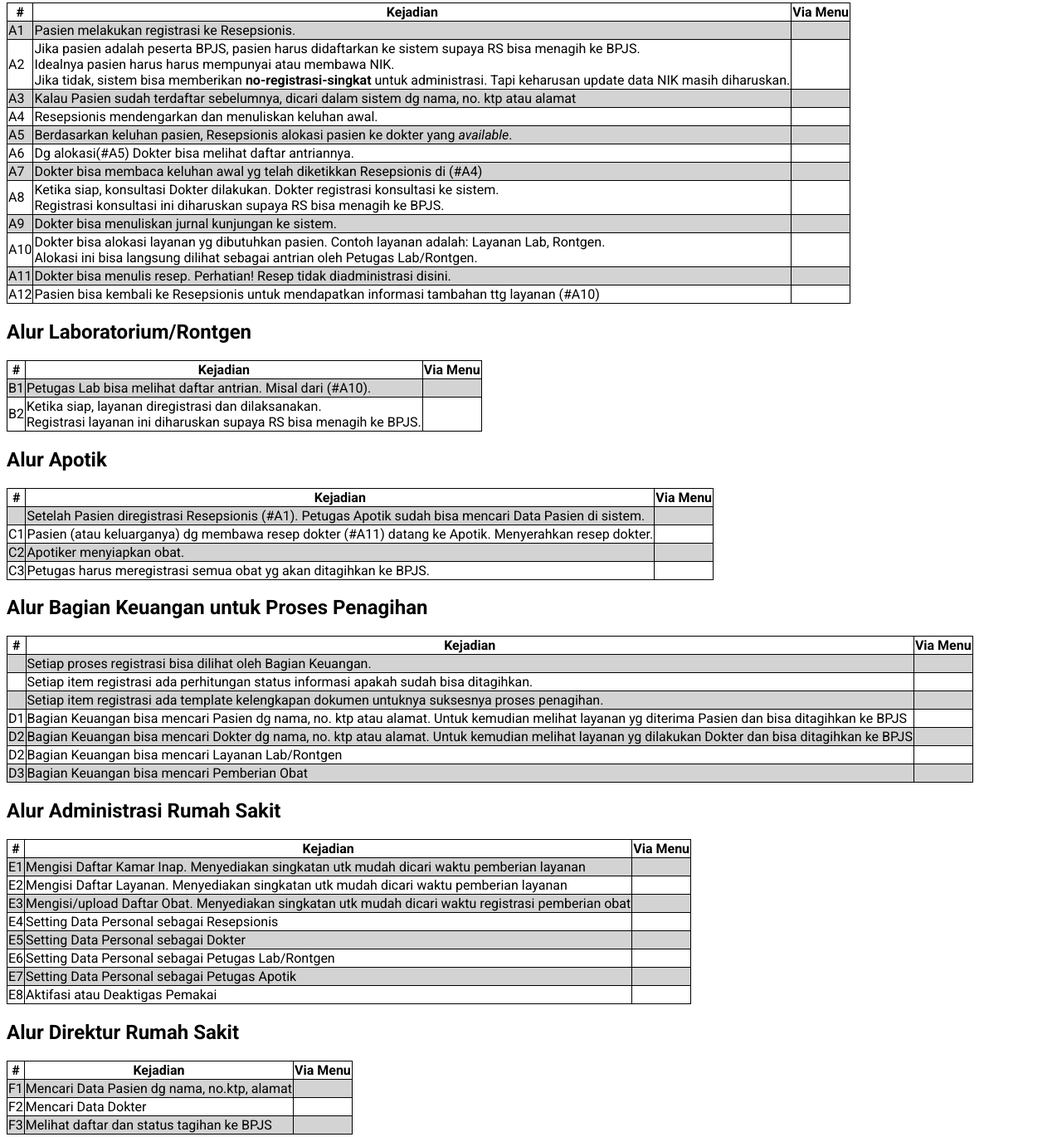
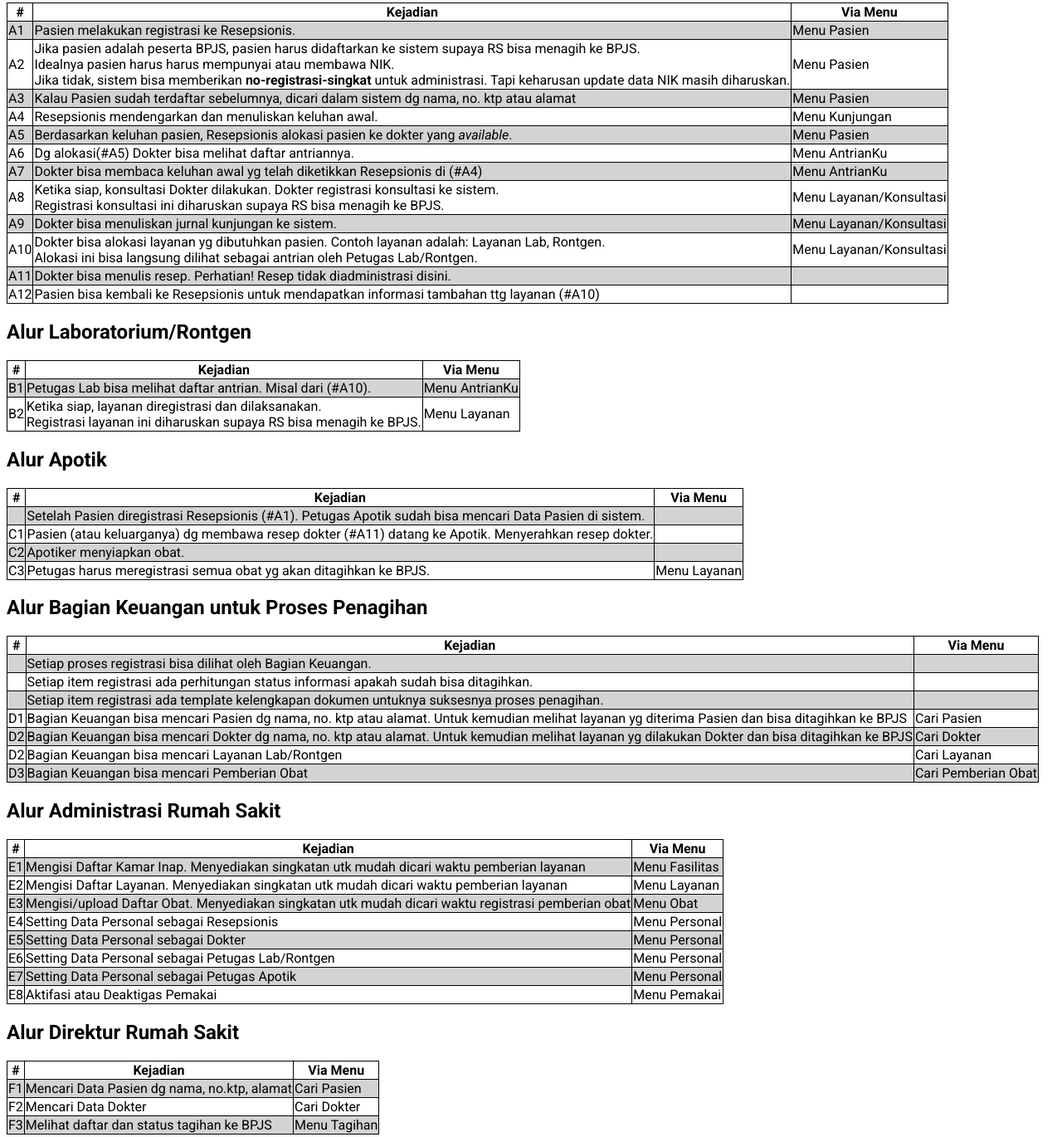
Before and after one commit to Azam-Aminuddin/AGM-HS-DESIGN, a plain HTML site: page alur_01.html in a window 1280 px wide. Shown: the part 360-1730 px from the top of the page at 83% size. Drawn offline with Linux system fonts and the light colour scheme.

Commit message:
Tambah Via Menu

```diff
--- a/alur_01.html
+++ b/alur_01.html
@@ -35,21 +35,21 @@ tr:nth-child(even) {
 <h2>Alur Awal</h2>
 <table>
 <tr><th>#</th><th>Kejadian</th><th>Via Menu</th></tr>
-<tr><td>A1</td><td>Pasien melakukan registrasi ke Resepsionis.</td><td>&nbsp;</td></tr>
+<tr><td>A1</td><td>Pasien melakukan registrasi ke Resepsionis.</td><td>Menu Pasien</td></tr>
 <tr><td>A2</td><td>Jika pasien adalah peserta BPJS, pasien harus didaftarkan ke sistem supaya RS bisa menagih ke BPJS.<br/>
 Idealnya pasien harus harus mempunyai atau membawa NIK.<br/>
 Jika tidak, sistem bisa memberikan <b>no-registrasi-singkat</b> untuk administrasi. Tapi keharusan update data NIK masih diharuskan.
-</td><td>&nbsp;</td></tr>
-<tr><td>A3</td><td>Kalau Pasien sudah terdaftar sebelumnya, dicari dalam sistem dg nama, no. ktp atau alamat</td><td>&nbsp;</td></tr>
-<tr><td>A4</td><td>Resepsionis mendengarkan dan menuliskan keluhan awal.</td><td>&nbsp;</td></tr>
-<tr><td>A5</td><td>Berdasarkan keluhan pasien, Resepsionis alokasi pasien ke dokter yang <i>available</i>.</td><td>&nbsp;</td></tr>
-<tr><td>A6</td><td>Dg alokasi(#A5) Dokter bisa melihat daftar antriannya.</td><td>&nbsp;</td></tr>
-<tr><td>A7</td><td>Dokter bisa membaca keluhan awal yg telah diketikkan Resepsionis di (#A4)</td><td>&nbsp;</td></tr>
+</td><td>Menu Pasien</td></tr>
+<tr><td>A3</td><td>Kalau Pasien sudah terdaftar sebelumnya, dicari dalam sistem dg nama, no. ktp atau alamat</td><td>Menu Pasien</td></tr>
+<tr><td>A4</td><td>Resepsionis mendengarkan dan menuliskan keluhan awal.</td><td>Menu Kunjungan</td></tr>
+<tr><td>A5</td><td>Berdasarkan keluhan pasien, Resepsionis alokasi pasien ke dokter yang <i>available</i>.</td><td>Menu Pasien</td></tr>
+<tr><td>A6</td><td>Dg alokasi(#A5) Dokter bisa melihat daftar antriannya.</td><td>Menu AntrianKu</td></tr>
+<tr><td>A7</td><td>Dokter bisa membaca keluhan awal yg telah diketikkan Resepsionis di (#A4)</td><td>Menu AntrianKu</td></tr>
 <tr><td>A8</td><td>Ketika siap, konsultasi Dokter dilakukan. Dokter registrasi konsultasi ke sistem.<br/>
-Registrasi konsultasi ini diharuskan supaya RS bisa menagih ke BPJS.</td><td>&nbsp;</td></tr>
-<tr><td>A9</td><td>Dokter bisa menuliskan jurnal kunjungan ke sistem.</td><td>&nbsp;</td></tr>
+Registrasi konsultasi ini diharuskan supaya RS bisa menagih ke BPJS.</td><td>Menu Layanan/Konsultasi</td></tr>
+<tr><td>A9</td><td>Dokter bisa menuliskan jurnal kunjungan ke sistem.</td><td>Menu Layanan/Konsultasi</td></tr>
 <tr><td>A10</td><td>Dokter bisa alokasi layanan yg dibutuhkan pasien. Contoh layanan adalah: Layanan Lab, Rontgen.<br/>
-Alokasi ini bisa langsung dilihat sebagai antrian oleh Petugas Lab/Rontgen.</td><td>&nbsp;</td></tr>
+Alokasi ini bisa langsung dilihat sebagai antrian oleh Petugas Lab/Rontgen.</td><td>Menu Layanan/Konsultasi</td></tr>
 <tr><td>A11</td><td>Dokter bisa menulis resep. Perhatian! Resep tidak diadministrasi disini.</td><td>&nbsp;</td></tr>
 <tr><td>A12</td><td>Pasien bisa kembali ke Resepsionis untuk mendapatkan informasi tambahan ttg layanan (#A10)</td><td>&nbsp;</td></tr>
 </table>
@@ -58,9 +58,9 @@ Alokasi ini bisa langsung dilihat sebagai antrian oleh Petugas Lab/Rontgen.</td>
 <h2>Alur Laboratorium/Rontgen</h2>
 <table>
 <tr><th>#</th><th>Kejadian</th><th>Via Menu</th></tr>
-<tr><td>B1</td><td>Petugas Lab bisa melihat daftar antrian. Misal dari (#A10).</td><td>&nbsp;</td></tr>
+<tr><td>B1</td><td>Petugas Lab bisa melihat daftar antrian. Misal dari (#A10).</td><td>Menu AntrianKu</td></tr>
 <tr><td>B2</td><td>Ketika siap, layanan diregistrasi dan dilaksanakan.<br/>
-Registrasi layanan ini diharuskan supaya RS bisa menagih ke BPJS.</td><td>&nbsp;</td></tr>
+Registrasi layanan ini diharuskan supaya RS bisa menagih ke BPJS.</td><td>Menu Layanan</td></tr>
 </table>
 
 
@@ -70,7 +70,7 @@ Registrasi layanan ini diharuskan supaya RS bisa menagih ke BPJS.</td><td>&nbsp;
 <tr><td>&nbsp;</td><td>Setelah Pasien diregistrasi Resepsionis (#A1). Petugas Apotik sudah bisa mencari Data Pasien di sistem.</td><td>&nbsp;</td></tr>
 <tr><td>C1</td><td>Pasien (atau keluarganya) dg membawa resep dokter (#A11) datang ke Apotik. Menyerahkan resep dokter.</td><td>&nbsp;</td></tr>
 <tr><td>C2</td><td>Apotiker menyiapkan obat.</td><td>&nbsp;</td></tr>
-<tr><td>C3</td><td>Petugas harus meregistrasi semua obat yg akan ditagihkan ke BPJS.</td><td>&nbsp;</td></tr>
+<tr><td>C3</td><td>Petugas harus meregistrasi semua obat yg akan ditagihkan ke BPJS.</td><td>Menu Layanan</td></tr>
 </table>
 
 
@@ -81,34 +81,34 @@ Registrasi layanan ini diharuskan supaya RS bisa menagih ke BPJS.</td><td>&nbsp;
 <tr><td>&nbsp;</td><td>Setiap item registrasi ada perhitungan status informasi apakah sudah bisa ditagihkan.</td><td>&nbsp;</td></tr>
 <tr><td>&nbsp;</td><td>Setiap item registrasi ada template kelengkapan dokumen untuknya suksesnya proses penagihan.</td><td>&nbsp;</td></tr>
 <tr><td>D1</td><td>Bagian Keuangan bisa mencari Pasien dg nama, no. ktp atau alamat.
-Untuk kemudian melihat layanan yg diterima Pasien dan bisa ditagihkan ke BPJS</td><td>&nbsp;</td></tr>
+Untuk kemudian melihat layanan yg diterima Pasien dan bisa ditagihkan ke BPJS</td><td>Cari Pasien</td></tr>
 <tr><td>D2</td><td>Bagian Keuangan bisa mencari Dokter dg nama, no. ktp atau alamat.
-Untuk kemudian melihat layanan yg dilakukan Dokter dan bisa ditagihkan ke BPJS</td><td>&nbsp;</td></tr>
-<tr><td>D2</td><td>Bagian Keuangan bisa mencari Layanan Lab/Rontgen</td><td>&nbsp;</td></tr>
-<tr><td>D3</td><td>Bagian Keuangan bisa mencari Pemberian Obat</td><td>&nbsp;</td></tr>
+Untuk kemudian melihat layanan yg dilakukan Dokter dan bisa ditagihkan ke BPJS</td><td>Cari Dokter</td></tr>
+<tr><td>D2</td><td>Bagian Keuangan bisa mencari Layanan Lab/Rontgen</td><td>Cari Layanan</td></tr>
+<tr><td>D3</td><td>Bagian Keuangan bisa mencari Pemberian Obat</td><td>Cari Pemberian Obat</td></tr>
 </table>
 
 
 <h2>Alur Administrasi Rumah Sakit</h2>
 <table>
 <tr><th>#</th><th>Kejadian</th><th>Via Menu</th></tr>
-<tr><td>E1</td><td>Mengisi Daftar Kamar Inap. Menyediakan singkatan utk mudah dicari waktu pemberian layanan</td><td>&nbsp;</td></tr>
-<tr><td>E2</td><td>Mengisi Daftar Layanan. Menyediakan singkatan utk mudah dicari waktu pemberian layanan</td><td>&nbsp;</td></tr>
-<tr><td>E3</td><td>Mengisi/upload Daftar Obat. Menyediakan singkatan utk mudah dicari waktu registrasi pemberian obat</td><td>&nbsp;</td></tr>
-<tr><td>E4</td><td>Setting Data Personal sebagai Resepsionis</td><td>&nbsp;</td></tr>
-<tr><td>E5</td><td>Setting Data Personal sebagai Dokter</td><td>&nbsp;</td></tr>
-<tr><td>E6</td><td>Setting Data Personal sebagai Petugas Lab/Rontgen</td><td>&nbsp;</td></tr>
-<tr><td>E7</td><td>Setting Data Personal sebagai Petugas Apotik</td><td>&nbsp;</td></tr>
-<tr><td>E8</td><td>Aktifasi atau Deaktigas Pemakai</td><td>&nbsp;</td></tr>
+<tr><td>E1</td><td>Mengisi Daftar Kamar Inap. Menyediakan singkatan utk mudah dicari waktu pemberian layanan</td><td>Menu Fasilitas</td></tr>
+<tr><td>E2</td><td>Mengisi Daftar Layanan. Menyediakan singkatan utk mudah dicari waktu pemberian layanan</td><td>Menu Layanan</td></tr>
+<tr><td>E3</td><td>Mengisi/upload Daftar Obat. Menyediakan singkatan utk mudah dicari waktu registrasi pemberian obat</td><td>Menu Obat</td></tr>
+<tr><td>E4</td><td>Setting Data Personal sebagai Resepsionis</td><td>Menu Personal</td></tr>
+<tr><td>E5</td><td>Setting Data Personal sebagai Dokter</td><td>Menu Personal</td></tr>
+<tr><td>E6</td><td>Setting Data Personal sebagai Petugas Lab/Rontgen</td><td>Menu Personal</td></tr>
+<tr><td>E7</td><td>Setting Data Personal sebagai Petugas Apotik</td><td>Menu Personal</td></tr>
+<tr><td>E8</td><td>Aktifasi atau Deaktigas Pemakai</td><td>Menu Pemakai</td></tr>
 </table>
 
 
 <h2>Alur Direktur Rumah Sakit</h2>
 <table>
 <tr><th>#</th><th>Kejadian</th><th>Via Menu</th></tr>
-<tr><td>F1</td><td>Mencari Data Pasien dg nama, no.ktp, alamat</td><td>&nbsp;</td></tr>
-<tr><td>F2</td><td>Mencari Data Dokter</td><td>&nbsp;</td></tr>
-<tr><td>F3</td><td>Melihat daftar dan status tagihan ke BPJS</td><td>&nbsp;</td></tr>
+<tr><td>F1</td><td>Mencari Data Pasien dg nama, no.ktp, alamat</td><td>Cari Pasien</td></tr>
+<tr><td>F2</td><td>Mencari Data Dokter</td><td>Cari Dokter</td></tr>
+<tr><td>F3</td><td>Melihat daftar dan status tagihan ke BPJS</td><td>Menu Tagihan</td></tr>
 </table>
 
 
```
Also changed, not shown: index.html (+1 -1 lines).
